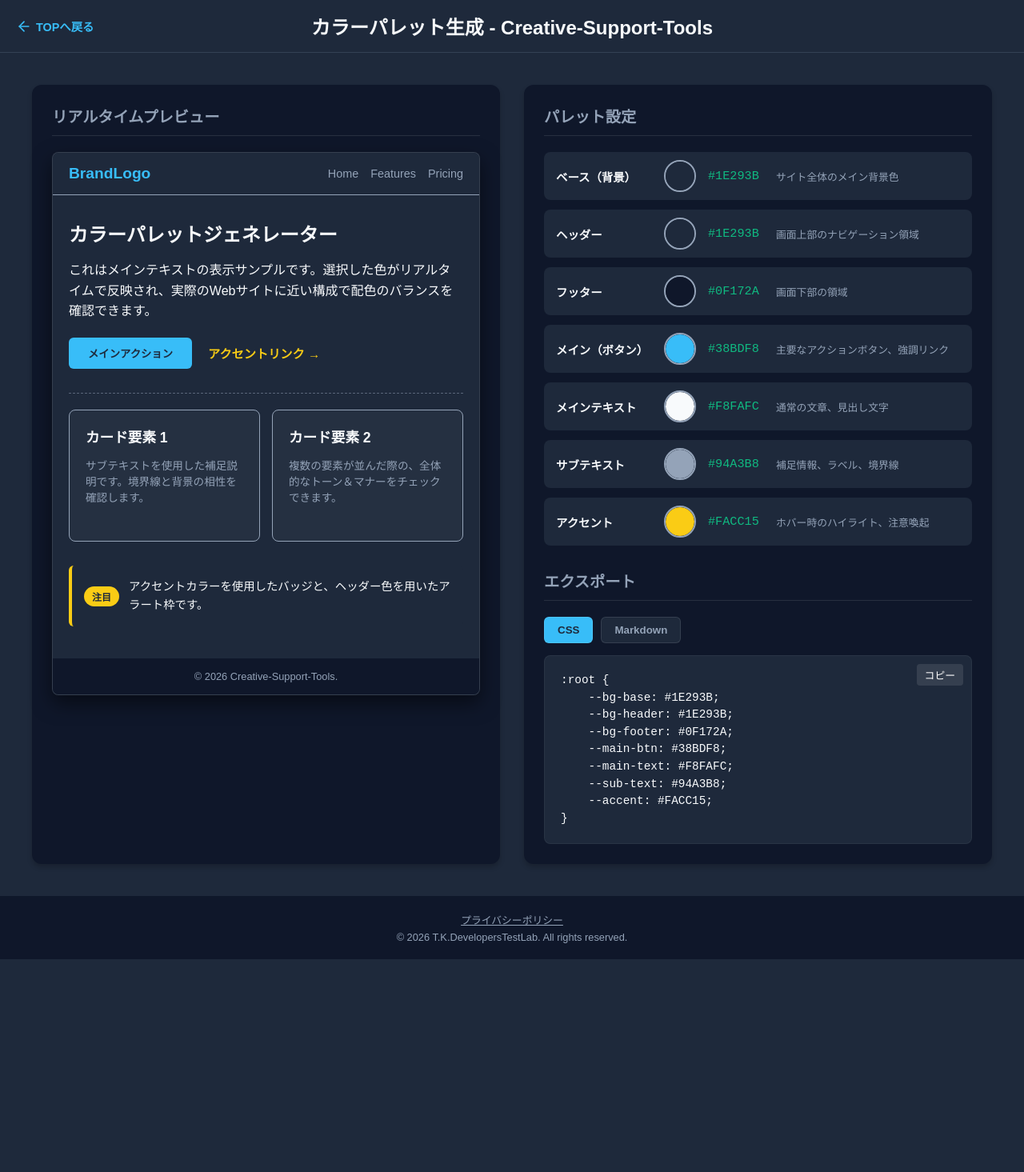
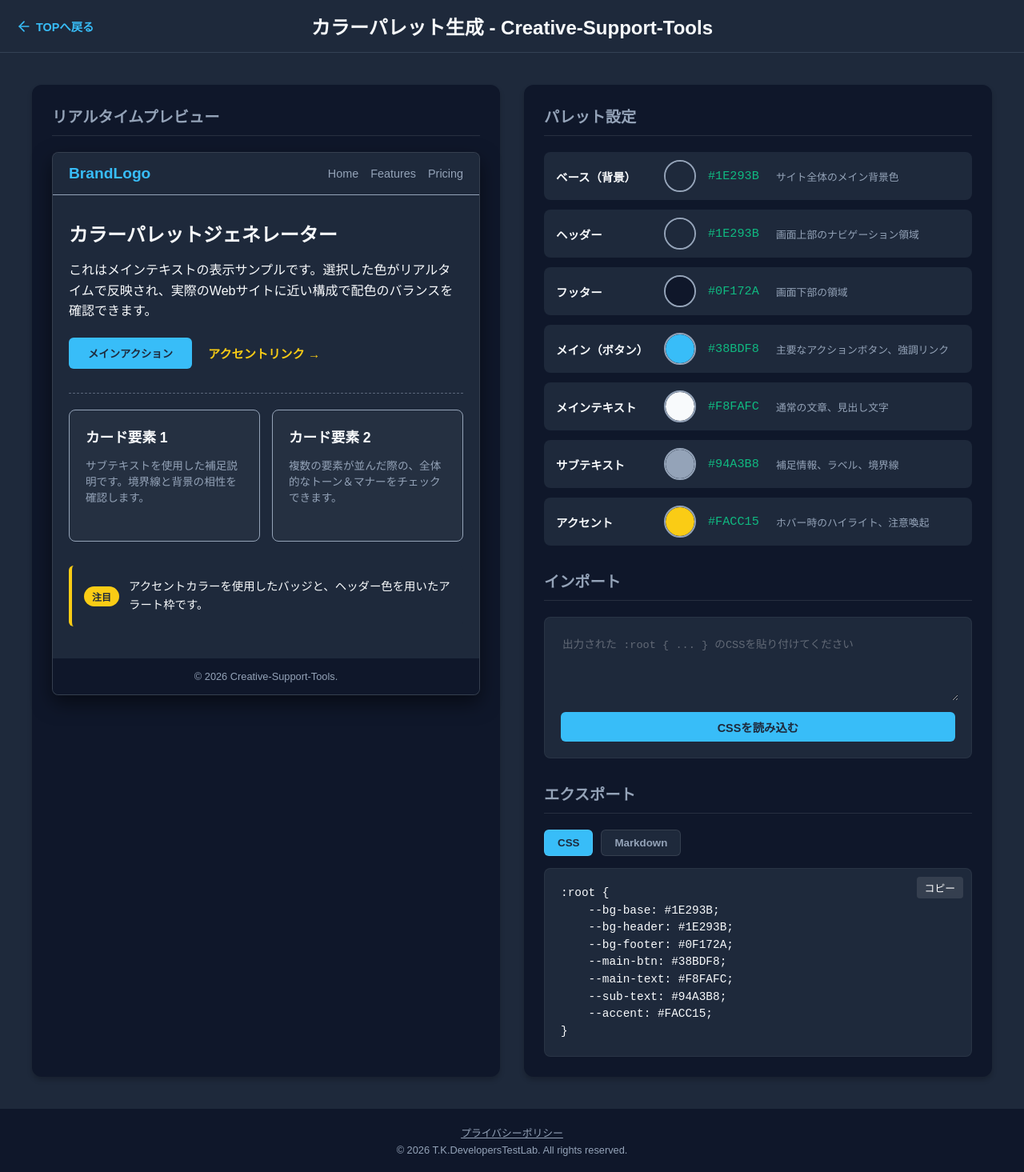
Before and after one commit to Tukigase/creative-support-tools, a Jekyll site: the page built from colorPalette.html, in a window 1280 px wide. Shown: the whole page at 80% size. Built offline with Jekyll 4.4.1, drawn with Linux system fonts in a browser that asks for light colours; before the commit the page ends 1199 px from its top, so only the background shows below that.

```diff
--- a/assets/css/colorPalette.css
+++ b/assets/css/colorPalette.css
@@ -17,7 +17,8 @@
     }
 }
 
-.preview-panel, .controls-panel {
+.preview-panel,
+.controls-panel {
     flex: 1;
     background-color: var(--bg-footer);
     padding: 25px;
@@ -30,7 +31,7 @@
     color: var(--sub-text);
     margin-top: 0;
     margin-bottom: 20px;
-    border-bottom: 1px solid rgba(255,255,255,0.1);
+    border-bottom: 1px solid rgba(255, 255, 255, 0.1);
     padding-bottom: 10px;
 }
 
@@ -87,6 +88,7 @@
     color: var(--sub-text);
     cursor: pointer;
 }
+
 .mock-nav span:hover {
     color: var(--accent);
 }
@@ -137,8 +139,10 @@
     cursor: pointer;
     transition: background-color 0.2s;
 }
+
 .mock-btn:hover {
-    background-color: var(--accent); /* ホバーでアクセント色に！ */
+    background-color: var(--accent);
+    /* ホバーでアクセント色に！ */
 }
 
 .mock-link {
@@ -147,6 +151,7 @@
     font-weight: bold;
     font-size: 0.95rem;
 }
+
 .mock-link:hover {
     text-decoration: underline;
 }
@@ -200,14 +205,59 @@
     padding: 0;
     background: none;
 }
-.color-row input[type="color"]::-webkit-color-swatch-wrapper { padding: 0; }
-.color-row input[type="color"]::-webkit-color-swatch { border: none; border-radius: 50%; }
+
+.color-row input[type="color"]::-webkit-color-swatch-wrapper {
+    padding: 0;
+}
+
+.color-row input[type="color"]::-webkit-color-swatch {
+    border: none;
+    border-radius: 50%;
+}
 
 .color-row .hex-val {
     width: 70px;
     font-family: monospace;
     font-size: 0.95rem;
     color: #10B981;
+}
+
+/* =========================================
+   インポートエリア
+========================================= */
+textarea#importCssText {
+    width: 100%;
+    height: 80px;
+    background-color: transparent;
+    color: #F8FAFC;
+    font-family: monospace;
+    font-size: 0.85rem;
+    border: none;
+    resize: vertical;
+    /* 縦方向のみサイズ変更可能 */
+    outline: none;
+    margin-bottom: 10px;
+}
+
+textarea#importCssText::placeholder {
+    color: rgba(255, 255, 255, 0.3);
+}
+
+.action-btn {
+    background-color: var(--main-btn);
+    color: var(--bg-base);
+    border: none;
+    padding: 8px 12px;
+    border-radius: 6px;
+    cursor: pointer;
+    font-weight: bold;
+    font-size: 0.9rem;
+    width: 100%;
+    transition: all 0.2s;
+}
+
+.action-btn:hover {
+    background-color: var(--accent);
 }
 
 /* =========================================
@@ -222,7 +272,7 @@
 .tab-btn {
     background-color: var(--bg-base);
     color: var(--sub-text);
-    border: 1px solid rgba(255,255,255,0.1);
+    border: 1px solid rgba(255, 255, 255, 0.1);
     padding: 8px 16px;
     border-radius: 6px;
     cursor: pointer;
@@ -237,6 +287,7 @@
 .export-content {
     display: none;
 }
+
 .export-content.active {
     display: block;
 }
@@ -246,7 +297,7 @@
     background-color: #1E293B;
     padding: 20px;
     border-radius: 8px;
-    border: 1px solid rgba(255,255,255,0.05);
+    border: 1px solid rgba(255, 255, 255, 0.05);
 }
 
 .code-box code {
@@ -262,7 +313,7 @@
     position: absolute;
     top: 10px;
     right: 10px;
-    background-color: rgba(255,255,255,0.1);
+    background-color: rgba(255, 255, 255, 0.1);
     border: none;
     color: white;
     padding: 4px 10px;
@@ -270,6 +321,7 @@
     cursor: pointer;
     font-size: 0.8rem;
 }
+
 .code-box .copy-button:hover {
     background-color: var(--main-btn);
 }
@@ -281,16 +333,19 @@
 /* カードレイアウト */
 .mock-cards {
     display: grid;
-    grid-template-columns: 1fr 1fr; /* 2列に並べる */
+    grid-template-columns: 1fr 1fr;
+    /* 2列に並べる */
     gap: 15px;
     margin-bottom: 30px;
 }
 
 .mock-card {
-    border: 1px solid var(--sub-text); /* 枠線にサブテキスト色を利用 */
+    border: 1px solid var(--sub-text);
+    /* 枠線にサブテキスト色を利用 */
     border-radius: 8px;
     padding: 20px;
-    background-color: rgba(255, 255, 255, 0.03); /* 背景をほんの少し明るくして浮き上がらせる */
+    background-color: rgba(255, 255, 255, 0.03);
+    /* 背景をほんの少し明るくして浮き上がらせる */
 }
 
 .mock-card-title {
@@ -301,8 +356,10 @@
 
 /* アラート・バッジ */
 .mock-alert {
-    background-color: var(--bg-header); /* 背景にヘッダー色を使い回す */
-    border-left: 4px solid var(--accent); /* 左側にアクセント色の太い線 */
+    background-color: var(--bg-header);
+    /* 背景にヘッダー色を使い回す */
+    border-left: 4px solid var(--accent);
+    /* 左側にアクセント色の太い線 */
     padding: 15px;
     border-radius: 6px;
     display: flex;
@@ -312,7 +369,8 @@
 
 .mock-badge {
     background-color: var(--accent);
-    color: var(--bg-base); /* アクセントの中の文字は、ベース背景色で抜いて目立たせる */
+    color: var(--bg-base);
+    /* アクセントの中の文字は、ベース背景色で抜いて目立たせる */
     padding: 4px 10px;
     border-radius: 9999px;
     font-size: 0.75rem;
--- a/assets/js/colorPalette.js
+++ b/assets/js/colorPalette.js
@@ -57,7 +57,7 @@
             cssString += `    ${setting.varName}: ${currentHex};\n`;
 
             // Markdown文字列の構築 (QiitaやGitHubで色がプレビューされるバッジ記法を活用)
-            mdString += `| ${setting.label} | ![${currentHex}](https://placehold.co/15x15/${currentHex.replace('#','')}/${currentHex.replace('#','')}.png) | \`${currentHex}\` | ${setting.desc} |\n`;
+            mdString += `| ${setting.label} | ![${currentHex}](https://placehold.co/15x15/${currentHex.replace('#', '')}/${currentHex.replace('#', '')}.png) | \`${currentHex}\` | ${setting.desc} |\n`;
         });
 
         cssString += `}`;
@@ -79,7 +79,7 @@
 
     // コピーボタン処理
     document.querySelectorAll('.copy-button').forEach(button => {
-        button.addEventListener('click', function() {
+        button.addEventListener('click', function () {
             const targetId = this.dataset.copyTarget;
             const textToCopy = document.getElementById(targetId).textContent;
             navigator.clipboard.writeText(textToCopy).then(() => {
@@ -94,6 +94,54 @@
         });
     });
 
+    // インポート処理
+    const importBtn = document.getElementById('importBtn');
+    const importCssText = document.getElementById('importCssText');
+
+    importBtn.addEventListener('click', () => {
+        const cssText = importCssText.value;
+        if (!cssText) return;
+
+        let updatedCount = 0;
+
+        paletteSettings.forEach(setting => {
+            // 正規表現で、各CSS変数名とその後ろのHEXコードを探し出す
+            // 例: /--bg-base\s*:\s*(#[0-9A-Fa-f]{6})/i
+            const regex = new RegExp(`${setting.varName}\\s*:\\s*(#[0-9A-Fa-f]{6})`, 'i');
+            const match = cssText.match(regex);
+
+            if (match && match[1]) {
+                const newHex = match[1].toUpperCase();
+
+                // input[type="color"] と表示用のテキストを更新
+                document.getElementById(setting.id).value = newHex;
+                document.getElementById(`${setting.id}-hex`).textContent = newHex;
+                updatedCount++;
+            }
+        });
+
+        if (updatedCount > 0) {
+            // 色が1つでも更新されたらプレビューを再描画
+            updatePalette();
+
+            // 成功のフィードバックをボタンのアニメーションで表現
+            const originalText = importBtn.textContent;
+            importBtn.textContent = `${updatedCount}色をインポートしました！`;
+            importBtn.style.backgroundColor = '#10B981';
+            importBtn.style.color = '#FFFFFF';
+            setTimeout(() => {
+                importBtn.textContent = originalText;
+                importBtn.style.backgroundColor = '';
+                importBtn.style.color = '';
+            }, 2500);
+
+            // 読み込み後はテキストエリアを空にする（任意）
+            importCssText.value = '';
+        } else {
+            alert('有効なCSS変数が見つかりませんでした。出力された :root { ... } の形式を貼り付けてください。');
+        }
+    });
+
     // 初期化実行
     updatePalette();
 });
--- a/colorPalette.html
+++ b/colorPalette.html
@@ -58,7 +58,15 @@
         <div class="controls-panel">
             <h2>パレット設定</h2>
             <div class="color-inputs" id="colorInputsArea">
+            </div>
+
+            <h2 class="mt-4">インポート</h2>
+            <div class="import-section">
+                <div class="code-box">
+                    <textarea id="importCssText" placeholder="出力された :root { ... } のCSSを貼り付けてください"></textarea>
+                    <button id="importBtn" class="action-btn">CSSを読み込む</button>
                 </div>
+            </div>
 
             <h2 class="mt-4">エクスポート</h2>
             <div class="export-tabs">
```
